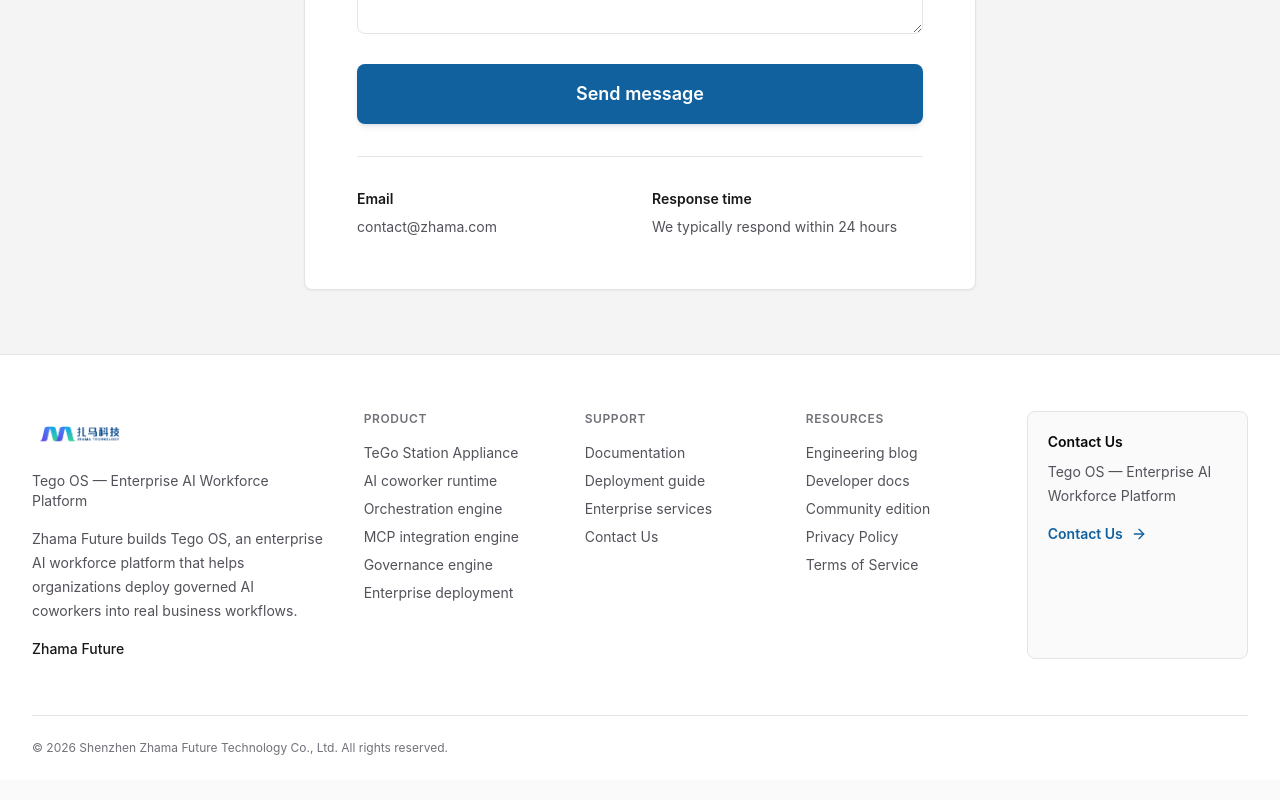
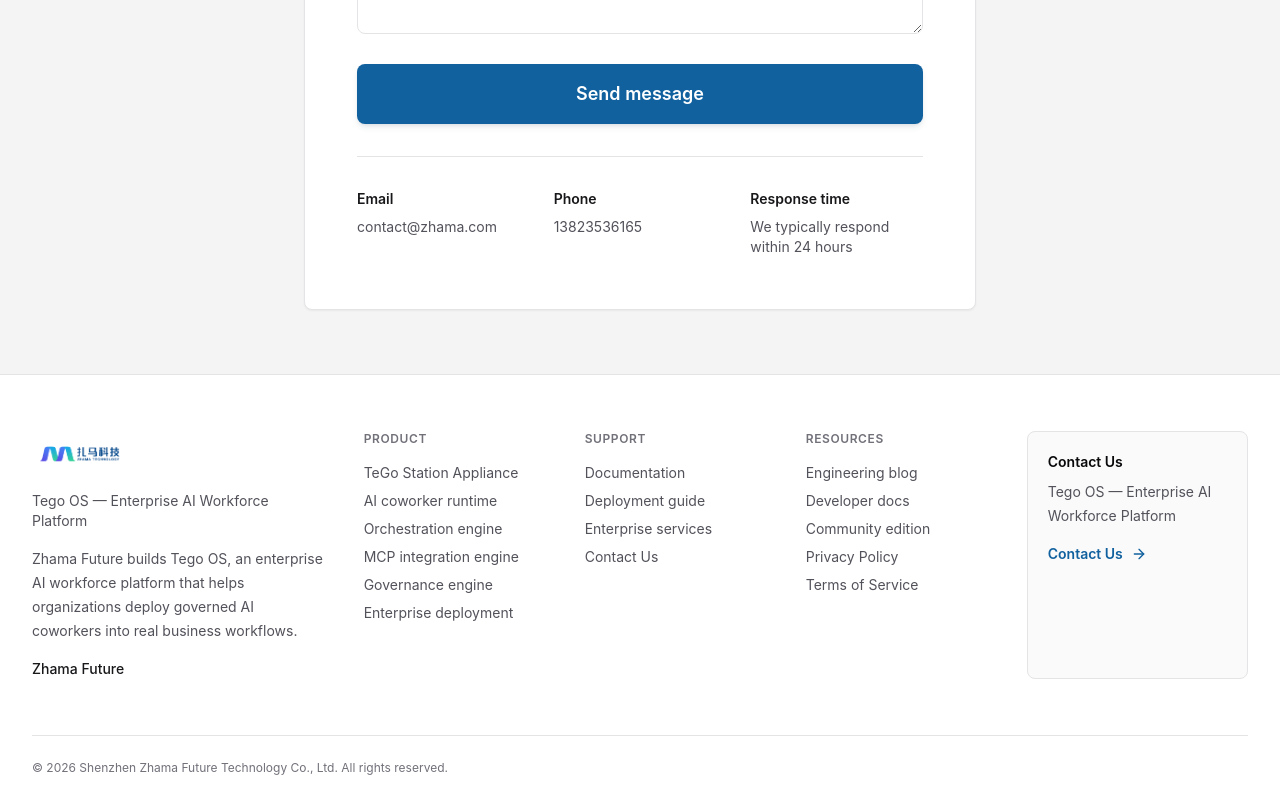
Before and after one commit to zhama-ai/zhama-homepage, a Next.js app: page /en/contact in a window 1280 px wide. Shown: the part 979-1779 px from the top of the page. Built offline with nearby package versions, Linux system fonts and the light colour scheme; no server answers.

Commit message:
fix: contact

```diff
--- a/package.json
+++ b/package.json
@@ -3,7 +3,7 @@
   "version": "0.1.0",
   "private": true,
   "scripts": {
-    "dev": "npx dotenv -e .env -- next dev --turbopack --port 3700",
+    "dev": "next dev --turbopack --port 3700",
     "build": "next build",
     "start": "next start",
     "lint": "next lint",
--- /dev/null
+++ b/pnpm-workspace.yaml
@@ -0,0 +1,4 @@
+allowBuilds:
+  '@swc/core': true
+  sharp: true
+  unrs-resolver: true
--- a/src/components/ContactForm.tsx
+++ b/src/components/ContactForm.tsx
@@ -189,14 +189,28 @@
         </form>
 
         <div className="mt-8 pt-8 border-t border-zinc-200 dark:border-zinc-800">
-          <div className="grid md:grid-cols-2 gap-6 text-sm">
+          <div className="grid md:grid-cols-3 gap-6 text-sm">
             <div>
               <h3 className="font-semibold text-zinc-900 dark:text-zinc-50 mb-2">
                 {t('info.email.title')}
               </h3>
-              <p className="text-zinc-600 dark:text-zinc-400">
+              <a
+                href="mailto:contact@zhama.com"
+                className="text-zinc-600 dark:text-zinc-400 hover:text-blue-600 dark:hover:text-blue-400"
+              >
                 contact@zhama.com
-              </p>
+              </a>
+            </div>
+            <div>
+              <h3 className="font-semibold text-zinc-900 dark:text-zinc-50 mb-2">
+                {t('info.phone.title')}
+              </h3>
+              <a
+                href={`tel:${t('info.phone.value')}`}
+                className="text-zinc-600 dark:text-zinc-400 hover:text-blue-600 dark:hover:text-blue-400"
+              >
+                {t('info.phone.value')}
+              </a>
             </div>
             <div>
               <h3 className="font-semibold text-zinc-900 dark:text-zinc-50 mb-2">
```
Also changed, not shown: src/messages/en.json, src/messages/zh.json.
